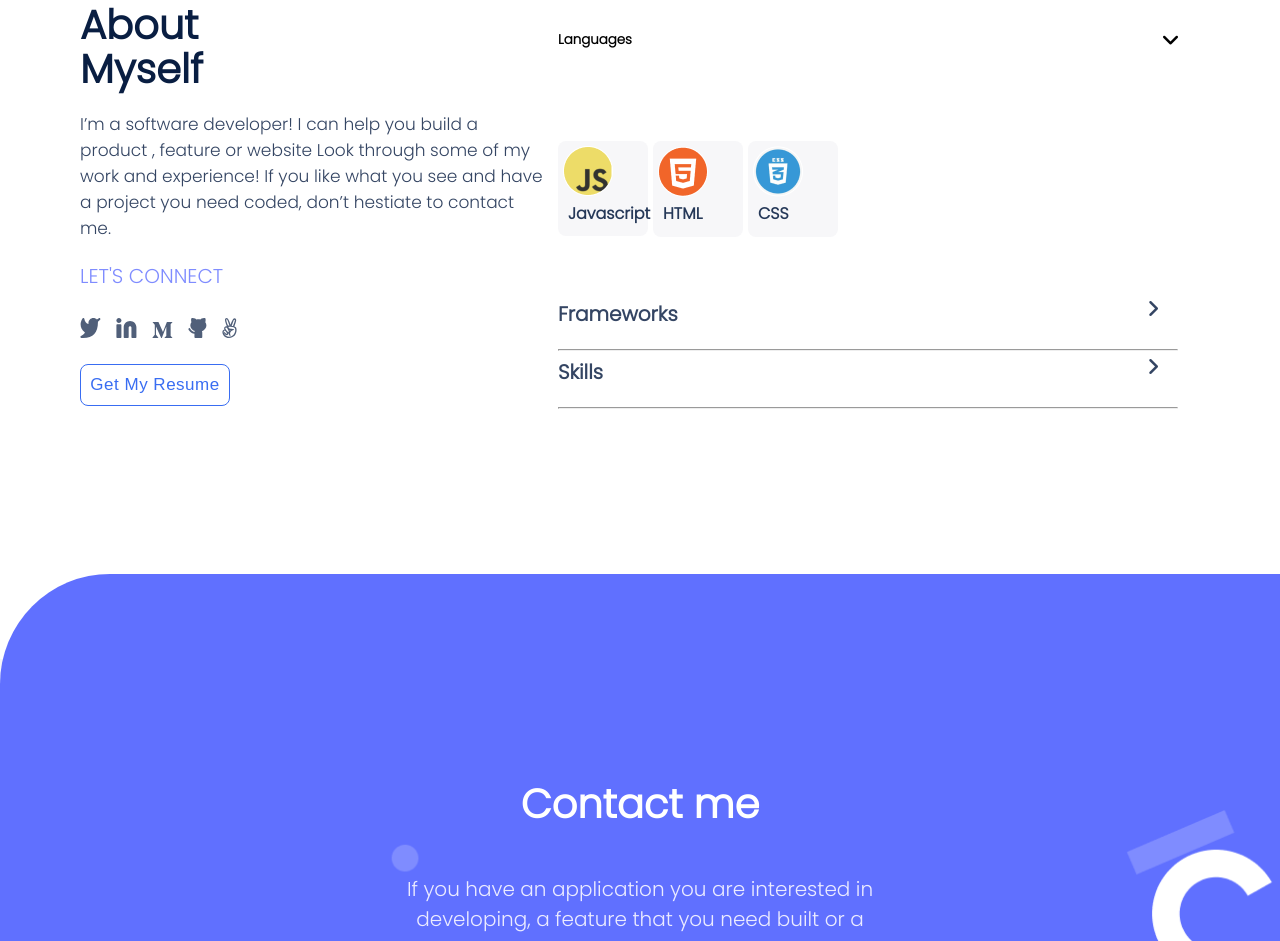
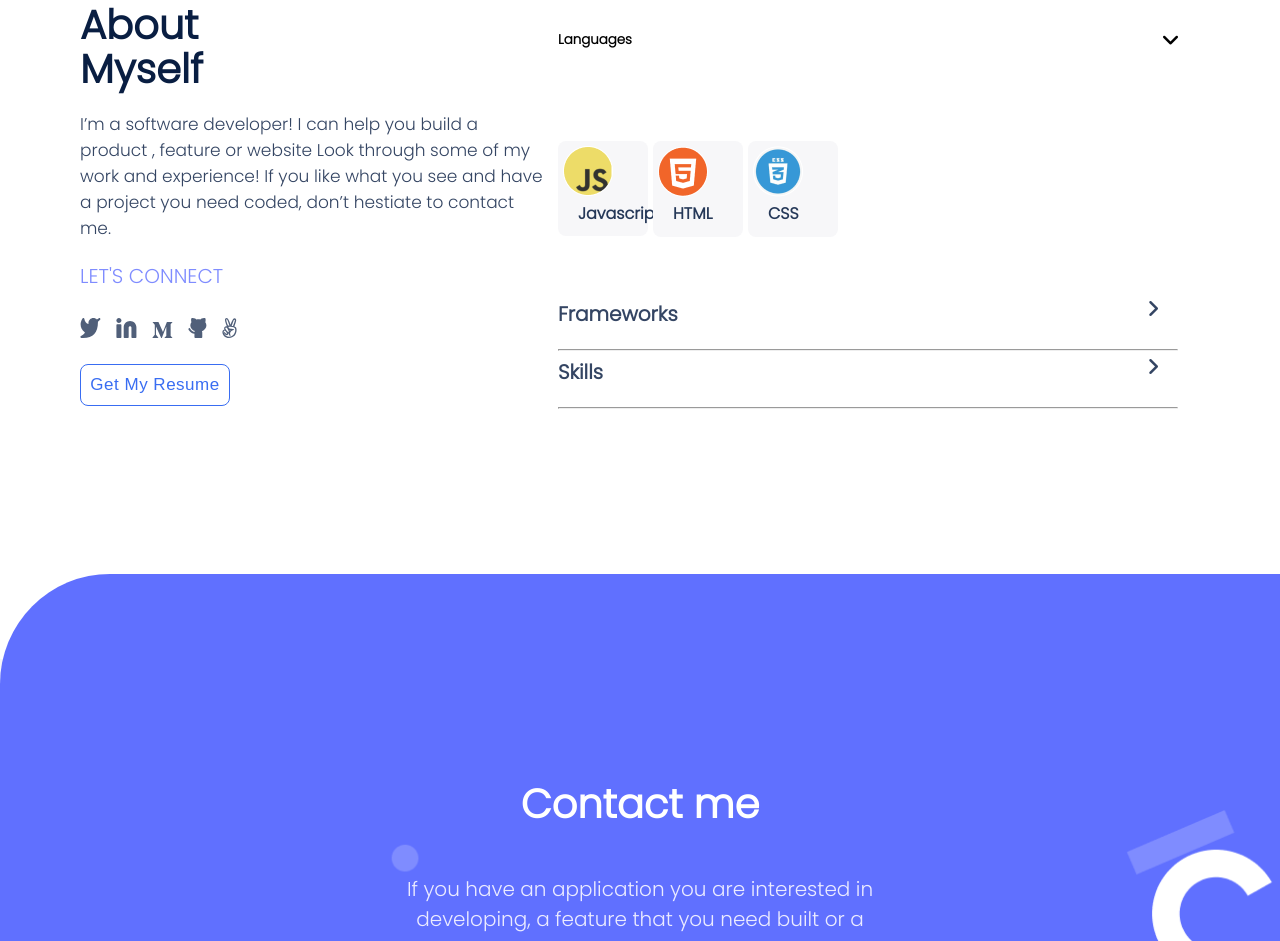
Before and after one commit to AlphaNtihinduka/Alpha-Mobile-portifolio, a website: page index.html in a window 1280 px wide. Shown: the part 3019-3960 px from the top of the page. Drawn offline with Linux system fonts and the light colour scheme.

Commit message:
Updated styles so that Javascript, HTML and CSS resize correctly

```diff
--- a/index.html
+++ b/index.html
@@ -242,7 +242,7 @@
                 class="lang-img"
                 alt="Javascript"
               />
-              <p class="language">Javascript</p>
+              <p class="language css-html-lng">Javascript</p>
             </li>
             <!-- HTML icon and name area -->
             <li class="language-container lang-box">
--- a/style.css
+++ b/style.css
@@ -215,7 +215,7 @@ ul {
 
 .language-container {
   display: flex;
-  justify-content: space-between;
+  align-items: center;
   padding: 8px 0 8px 10px;
   background-color: #f7f7f9;
   position: relative;
@@ -224,15 +224,16 @@ ul {
 }
 
 .language {
-  position: absolute;
-  top: 40%;
-  right: 50%;
+  display: flex;
+  justify-content: flex-start;
+  padding: 0 10px;
   font-size: 15px;
   font-weight: bold;
 }
 
 .css-html-lng {
-  right: 60%;
+  display: flex;
+  justify-content: flex-start;
 }
 
 .frame-skl-container {
```
